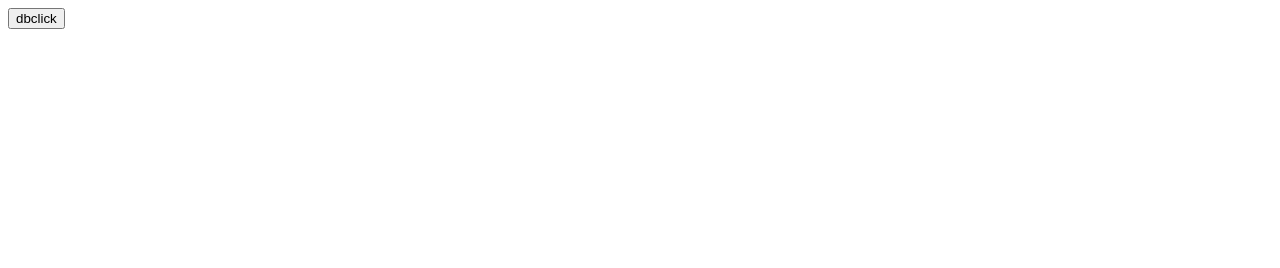
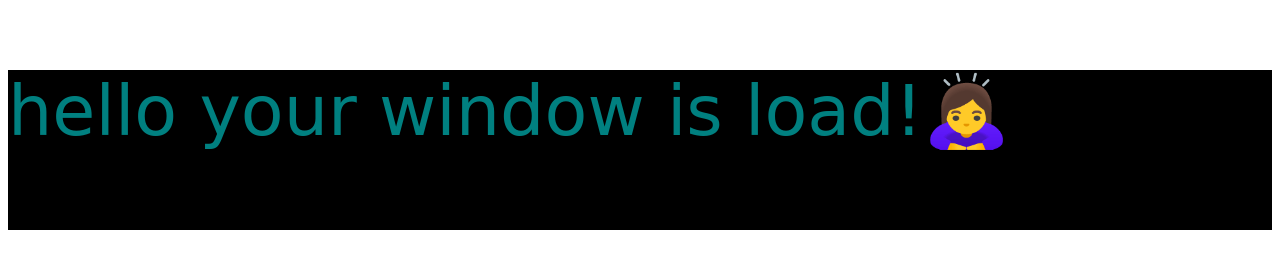
Before and after one commit to anjalisen7/jquerytraining, a plain HTML site: page index1.html in a window 1280 px wide. Drawn offline with Linux system fonts and the light colour scheme.

Commit message:
window.onload

```diff
--- a/index1.html
+++ b/index1.html
@@ -8,13 +8,15 @@
 
          </head>
           <body>
+                  <div id="div">
 
-                <button type="button" id="btn1"  ondblclick="db()">dbclick</button>
                  <p id= "demo"></p>
+                 </div>
 
                   <script>
-                      function db(){
-                          document.getElementById("demo").innerHTML = "hello your login for this page!";
+                    window.onload =function db(){
+                          document.getElementById("div").style ="color: teal; font-family:cursive; font-size:70px; background-color:black; height:160px;"
+                          document.getElementById("demo").innerHTML = "hello your window is load!🙇‍♀️";
                       }
                   </script>
 </body>
```
